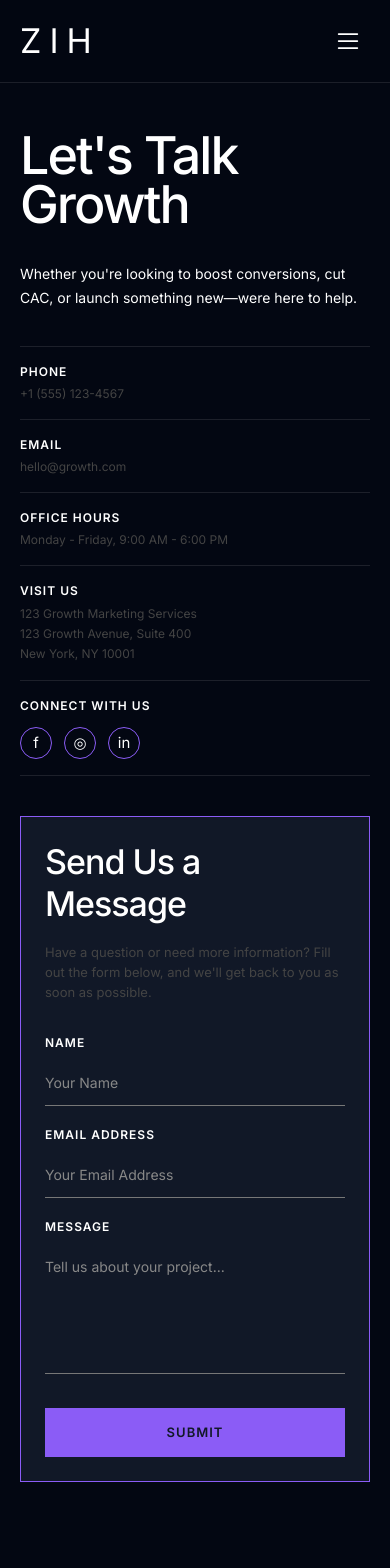
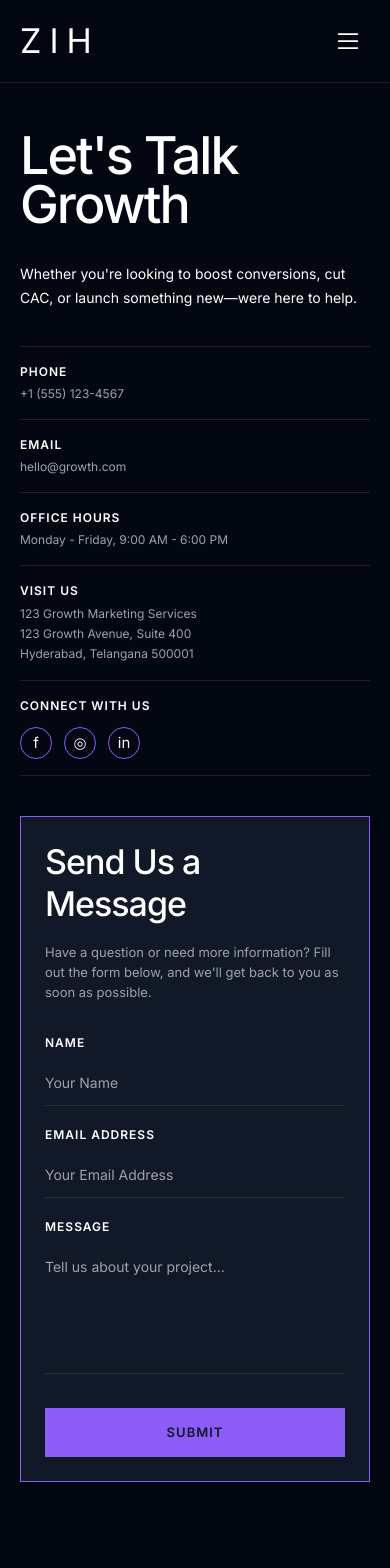
Before and after one commit to parveezz/Marketing_website, a React (Vite) app: page /contact in a window 390 px wide. Shown: the top 1568 px of the page. Built offline with nearby package versions, Linux system fonts and the light colour scheme.

Commit message:
Fix contact visibility, active links, locations, and mobile overflow

```diff
--- a/src/Components/Navbar.jsx
+++ b/src/Components/Navbar.jsx
@@ -158,11 +158,11 @@ const Navbar = () => {
 
             {/* MOBILE SERVICES SUB-MENU */}
             <div className={`flex flex-col gap-3 overflow-hidden pl-4 transition-all duration-300 ${servicesOpen ? "mt-4 max-h-[500px]" : "max-h-0"}`}>
-              <Link to="/services" onClick={() => setMobileMenuOpen(false)} className="font-sans text-[15px] text-[#444]">All Services</Link>
-              <Link to="/services/strategic-marketing" onClick={() => setMobileMenuOpen(false)} className="font-sans text-[15px] text-[#444]">Strategic Marketing</Link>
-              <Link to="/services/branding" onClick={() => setMobileMenuOpen(false)} className="font-sans text-[15px] text-[#444]">Branding</Link>
-              <Link to="/services/advertising" onClick={() => setMobileMenuOpen(false)} className="font-sans text-[15px] text-[#444]">Advertising</Link>
-              <Link to="/services/social-media" onClick={() => setMobileMenuOpen(false)} className="font-sans text-[15px] text-[#444]">Social Media</Link>
+              <NavLink to="/services" end onClick={() => setMobileMenuOpen(false)} className={({ isActive }) => `font-sans text-[15px] ${isActive ? "text-text-main" : "text-text-muted hover:text-text-main"}`}>All Services</NavLink>
+              <NavLink to="/services/strategic-marketing" onClick={() => setMobileMenuOpen(false)} className={({ isActive }) => `font-sans text-[15px] ${isActive ? "text-text-main" : "text-text-muted hover:text-text-main"}`}>Strategic Marketing</NavLink>
+              <NavLink to="/services/branding" onClick={() => setMobileMenuOpen(false)} className={({ isActive }) => `font-sans text-[15px] ${isActive ? "text-text-main" : "text-text-muted hover:text-text-main"}`}>Branding</NavLink>
+              <NavLink to="/services/advertising" onClick={() => setMobileMenuOpen(false)} className={({ isActive }) => `font-sans text-[15px] ${isActive ? "text-text-main" : "text-text-muted hover:text-text-main"}`}>Advertising</NavLink>
+              <NavLink to="/services/social-media" onClick={() => setMobileMenuOpen(false)} className={({ isActive }) => `font-sans text-[15px] ${isActive ? "text-text-main" : "text-text-muted hover:text-text-main"}`}>Social Media</NavLink>
             </div>
           </div>
 
--- a/src/Components/ServicesDropdown.jsx
+++ b/src/Components/ServicesDropdown.jsx
@@ -1,4 +1,4 @@
-import { Link } from "react-router-dom";
+import { NavLink } from "react-router-dom";
 
 const ServicesDropdown = ({
     servicesOpen,
@@ -38,14 +38,18 @@ const ServicesDropdown = ({
             {/* Links */}
             <div className="flex flex-col gap-5">
                 {services.map((service) => (
-                    <Link
+                    <NavLink
                         key={service.name}
                         to={service.path}
                         onClick={() => setServicesOpen(false)}
-                        className="w-fit font-sans text-[15px] text-text-main transition-colors duration-300 hover:text-text-muted"
+                        className={({ isActive }) =>
+                            `w-fit font-sans text-[15px] transition-colors duration-300 ${
+                                isActive ? "text-text-main" : "text-text-muted hover:text-text-main"
+                            }`
+                        }
                     >
                         {service.name}
-                    </Link>
+                    </NavLink>
                 ))}
             </div>
         </div>
--- a/src/Pages/About.jsx
+++ b/src/Pages/About.jsx
@@ -281,14 +281,7 @@ const About = () => {
           </div>
           <div className="flex gap-16 md:gap-24">
             <div className="flex flex-col gap-6">
-              <p className="font-sans text-[18px] font-medium">New York</p>
-              <p className="font-sans text-[18px] font-medium text-text-muted">London</p>
-              <p className="font-sans text-[18px] font-medium text-text-muted">Dubai</p>
-            </div>
-            <div className="flex flex-col gap-6">
-              <p className="font-sans text-[18px] font-medium text-text-muted">Singapore</p>
-              <p className="font-sans text-[18px] font-medium text-text-muted">Hyderabad</p>
-              <p className="font-sans text-[18px] font-medium text-text-muted">Toronto</p>
+              <p className="font-sans text-[18px] font-medium">Hyderabad</p>
             </div>
           </div>
         </div>
--- a/src/Pages/Contact.jsx
+++ b/src/Pages/Contact.jsx
@@ -119,7 +119,7 @@ const Contact = () => {
                   Phone
                 </p>
 
-                <p className="mt-1 font-sans text-[12px] text-[#444]">
+                <p className="mt-1 font-sans text-[12px] text-text-muted">
                   +1 (555) 123-4567
                 </p>
               </div>
@@ -130,7 +130,7 @@ const Contact = () => {
                   Email
                 </p>
 
-                <p className="mt-1 font-sans text-[12px] text-[#444]">
+                <p className="mt-1 font-sans text-[12px] text-text-muted">
                   hello@growth.com
                 </p>
               </div>
@@ -141,7 +141,7 @@ const Contact = () => {
                   Office Hours
                 </p>
 
-                <p className="mt-1 font-sans text-[12px] text-[#444]">
+                <p className="mt-1 font-sans text-[12px] text-text-muted">
                   Monday - Friday, 9:00 AM - 6:00 PM
                 </p>
               </div>
@@ -152,12 +152,12 @@ const Contact = () => {
                   Visit Us
                 </p>
 
-                <p className="mt-1 w-full max-w-[280px] font-sans text-[12px] leading-5 text-[#444]">
+                <p className="mt-1 w-full max-w-[280px] font-sans text-[12px] leading-5 text-text-muted">
                   123 Growth Marketing Services
                   <br />
                   123 Growth Avenue, Suite 400
                   <br />
-                  New York, NY 10001
+                  Hyderabad, Telangana 500001
                 </p>
               </div>
 
@@ -202,7 +202,7 @@ const Contact = () => {
               Send Us a Message
             </h2>
 
-            <p className="mt-4 w-full max-w-[430px] font-sans text-[13px] leading-5 text-[#444]">
+            <p className="mt-4 w-full max-w-[430px] font-sans text-[13px] leading-5 text-text-muted">
               Have a question or need more information? Fill out the form
               below, and we'll get back to you as soon as possible.
             </p>
@@ -222,7 +222,7 @@ const Contact = () => {
                   onChange={handleInputChange}
                   required
                   placeholder="Your Name"
-                  className="w-full border-b border-[#777] bg-transparent px-0 py-3 font-sans text-[14px] text-[#111] outline-none placeholder:text-[#888] focus:border-[#111]"
+                  className="w-full border-b border-border bg-transparent px-0 py-3 font-sans text-[14px] text-text-main outline-none placeholder:text-text-muted focus:border-brand"
                 />
               </div>
 
@@ -239,7 +239,7 @@ const Contact = () => {
                   onChange={handleInputChange}
                   required
                   placeholder="Your Email Address"
-                  className="w-full border-b border-[#777] bg-transparent px-0 py-3 font-sans text-[14px] text-[#111] outline-none placeholder:text-[#888] focus:border-[#111]"
+                  className="w-full border-b border-border bg-transparent px-0 py-3 font-sans text-[14px] text-text-main outline-none placeholder:text-text-muted focus:border-brand"
                 />
               </div>
 
@@ -256,7 +256,7 @@ const Contact = () => {
                   onChange={handleInputChange}
                   required
                   placeholder="Tell us about your project..."
-                  className="w-full resize-none border-b border-[#777] bg-transparent px-0 py-3 font-sans text-[14px] text-[#111] outline-none placeholder:text-[#888] focus:border-[#111]"
+                  className="w-full resize-none border-b border-border bg-transparent px-0 py-3 font-sans text-[14px] text-text-main outline-none placeholder:text-text-muted focus:border-brand"
                 />
               </div>
 
@@ -289,7 +289,7 @@ const Contact = () => {
             FAQs
           </h2>
 
-          <p className="mx-auto mt-3 w-full max-w-[550px] text-center font-sans text-[12px] leading-5 text-[#444]">
+          <p className="mx-auto mt-3 w-full max-w-[550px] text-center font-sans text-[12px] leading-5 text-text-muted">
             How We Helped a Local Home Service Brand Double Their Bookings in
             60 Days
           </p>
--- a/src/Pages/Home.jsx
+++ b/src/Pages/Home.jsx
@@ -106,7 +106,7 @@ const Home = () => {
       {/* =====================================================
           HERO
       ====================================================== */}
-      <section className="w-full pb-16 pt-10 md:pb-24 md:pt-16">
+      <section className="w-full pb-16 pt-2 md:pb-24 md:pt-16">
         <motion.div
           initial={{ opacity: 0, y: 30 }}
           animate={{ opacity: 1, y: 0 }}
@@ -178,16 +178,16 @@ const Home = () => {
 
           </div>
 
+        </motion.div>
+
         {/* Hero Image */}
         <motion.div
           initial={{ opacity: 0, scale: 0.95 }}
           animate={{ opacity: 1, scale: 1 }}
           transition={{ duration: 1, delay: 0.3 }}
-            className="mt-16 aspect-[4/3] md:aspect-[21/9] w-[100vw] relative left-[50%] right-[50%] -ml-[50vw] -mr-[50vw] overflow-hidden bg-surface-muted shadow-[0_0_50px_rgba(139,92,246,0.1)]"
+          className="mt-16 aspect-[4/3] md:aspect-[21/9] w-full overflow-hidden bg-surface-muted shadow-[0_0_50px_rgba(139,92,246,0.1)]"
         >
              <img src="/images/homeimage.avif" alt="Marketing with purpose" className="h-full w-full object-cover" />
-          </motion.div>
-
         </motion.div>
       </section>
 
```
Lines whose indentation alone changed are shown as unchanged.
